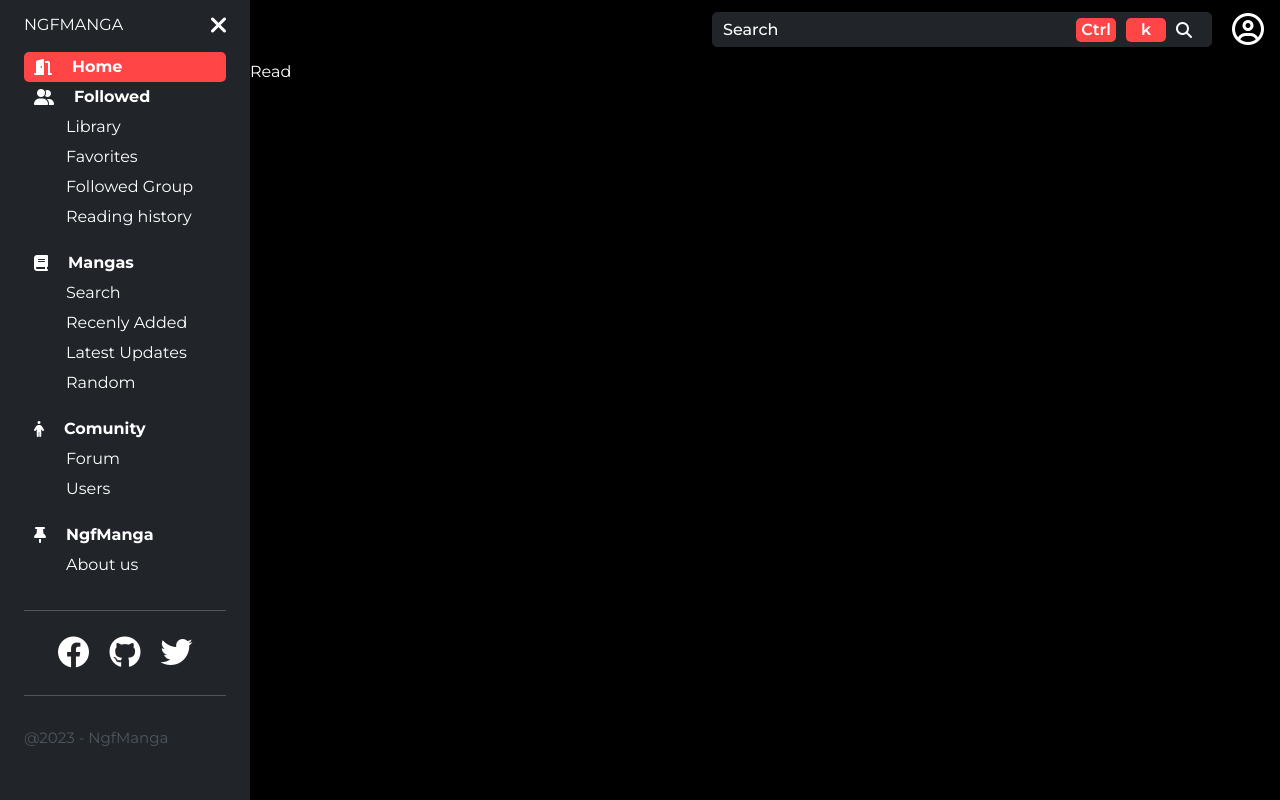
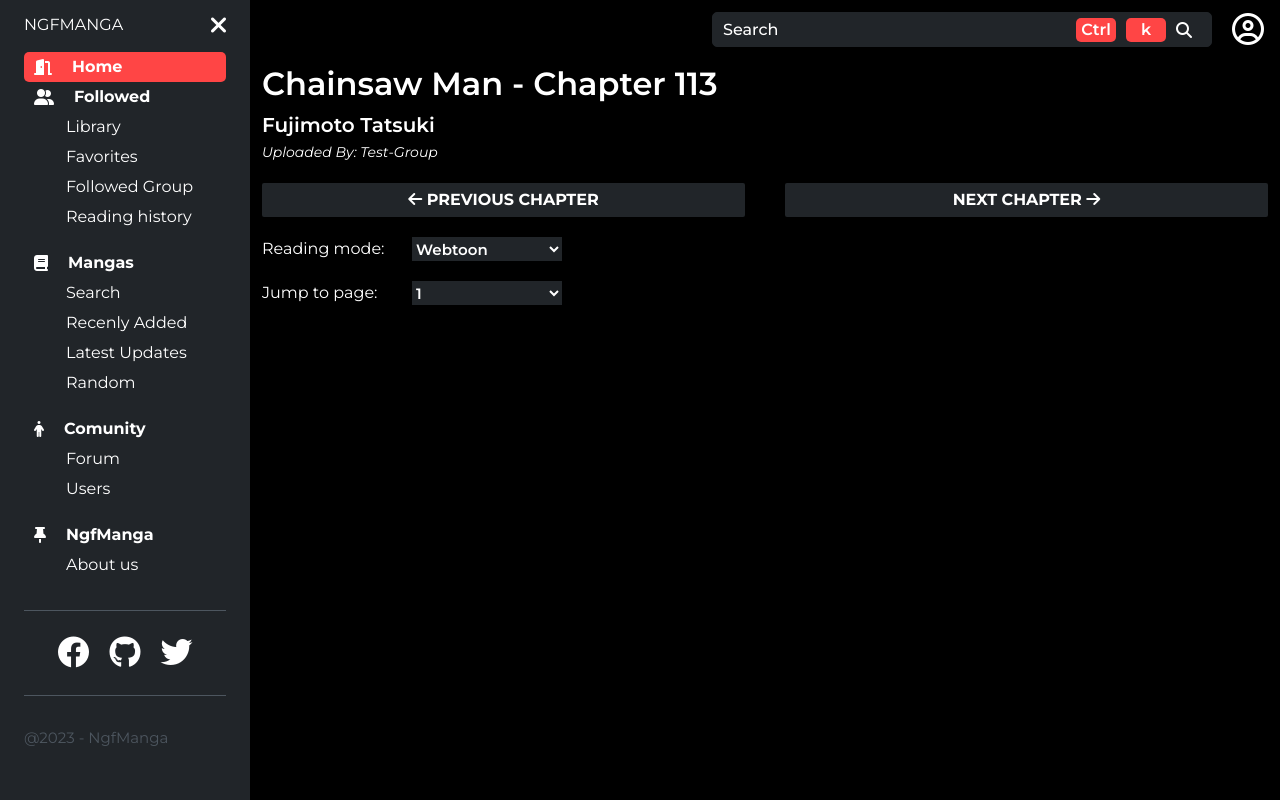
Before and after one commit to thawsgnotwjbu3103/mangica, a React (Vite) app in the folder client/: page /read/12c15380-cc15-4984-83a4-66d03024ca1f/chainsaw-man-chapter-113 in a window 1280 px wide. Built offline with nearby package versions, Linux system fonts and the light colour scheme.

Commit message:
create read page

```diff
--- a/client/src/pages/Read.jsx
+++ b/client/src/pages/Read.jsx
@@ -1,7 +1,58 @@
+import styles from "../styles/Read.module.css"
+import { useContext, useEffect } from "react"
+import { HomeContext } from "../context/HomeContext"
+import { Link } from "react-router-dom"
+
 export default () => {
+    const { setTitle } = useContext(HomeContext);
+    useEffect(() => {
+        setTitle(`Chainsaw Man - Chapter 113`)
+    }, [])
+
+
+
     return (
         <>
-            Read
+            <div className={`${styles.container} container`}>
+                <div className={styles.main__title}>
+                    <span className={styles.title}>Chainsaw Man - Chapter 113</span>
+                    <span className={styles.author}>Fujimoto Tatsuki</span>
+                    <span className={styles.uploaded__team}>Uploaded By: Test-Group</span>
+                </div>
+                <div className={styles.navigator}>
+                    <Link className={styles.link}>
+                        <i className="fa-solid fa-arrow-left"></i> Previous chapter
+                    </Link>
+                    <Link className={styles.link}>
+                        Next chapter <i className="fa-solid fa-arrow-right"></i>
+                    </Link>
+                </div>
+                <div className={styles.settings}>
+                    <div className={styles.config}>
+                        <label className={styles.label}>Reading mode: </label>
+                        <select className={styles.select}>
+                            <option value="0">Webtoon</option>
+                            <option value="1">Left to Right</option>
+                            <option value="2">Right to Left</option>
+                        </select>
+                    </div>
+                    <div className={styles.config}>
+                        <label className={styles.label}>Jump to page: </label>
+                        <select className={styles.select}>
+                            <option value="1">1</option>
+                            <option value="2">2</option>
+                            <option value="3">3</option>
+                            <option value="4">4</option>
+                            <option value="5">5</option>
+                            <option value="6">6</option>
+                            <option value="7">7</option>
+                            <option value="8">8</option>
+                            <option value="9">9</option>
+                            <option value="10">10</option>
+                        </select>
+                    </div>
+                </div>
+            </div>
         </>
     )
 }
--- /dev/null
+++ b/client/src/styles/Read.module.css
@@ -0,0 +1,76 @@
+.container {
+  display: flex;
+  flex-direction: column;
+  gap: 20px;
+}
+
+.main__title {
+  display: flex;
+  flex-direction: column;
+  gap: 2px;
+}
+
+.title {
+  font-size: 32px;
+  display: inline-block;
+  white-space: nowrap;
+  overflow: hidden;
+  text-overflow: ellipsis;
+  -o-text-overflow: ellipsis;
+  max-width: 100%;
+  font-weight: 600;
+}
+
+.author {
+  font-weight: 600;
+  font-size: 20px;
+}
+
+.uploaded__team {
+  font-style: italic;
+  font-size: 14px;
+}
+
+.navigator {
+  display: flex;
+  justify-content: space-between;
+  gap: 40px;
+}
+
+.link {
+  color: #fff;
+  text-transform: uppercase;
+  text-decoration: none;
+  font-weight: 700;
+  width: 100%;
+  text-align: center;
+  padding: 5px 10px;
+  background: #212529;
+  border-radius: 2px;
+}
+
+.link:hover {
+  color: #fff;
+  background: #ff4545;
+}
+
+.settings{
+    display: flex;
+    flex-direction: column;
+    gap: 20px;
+    width: 300px;
+}
+
+.config{
+    display: flex;
+    gap: 10px;
+    justify-content: space-between;
+}
+
+.select{
+    background: #212529;
+    color: #fff;
+    font-weight: 600;
+    font-size: 15px;
+    width: 150px;
+}
```
Also changed, not shown: client/public/manga_img.webp (added).
